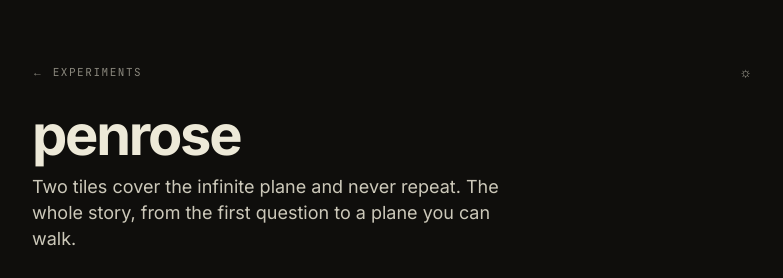
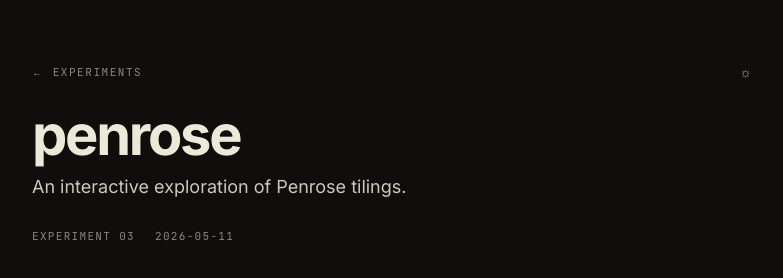
Before and after one commit to funcimp/func.lol, a Next.js app: page /x/penrose in a window 1280 px wide. Shown: the top 278 px of the page, without its empty margins (248-1031 px from the left). Built offline with nearby package versions, Linux system fonts and the light colour scheme; no server answers.

Commit message:
style(penrose): dek becomes an interactive exploration of Penrose tilings

```diff
--- a/src/app/x/penrose/page.tsx
+++ b/src/app/x/penrose/page.tsx
@@ -58,8 +58,7 @@ export default function PenrosePage() {
             penrose
           </h1>
           <p className="text-[18px] leading-[1.45] opacity-85 max-w-[44ch] mt-3">
-            Two tiles cover the infinite plane and never repeat. The whole
-            story, from the first question to a plane you can walk.
+            An interactive exploration of Penrose tilings.
           </p>
         </header>
 
```
